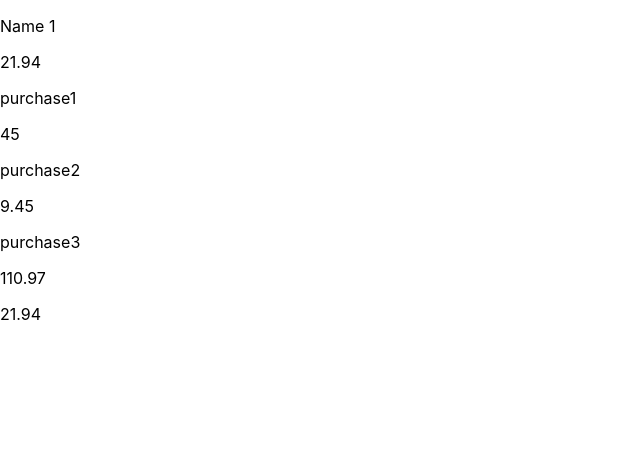
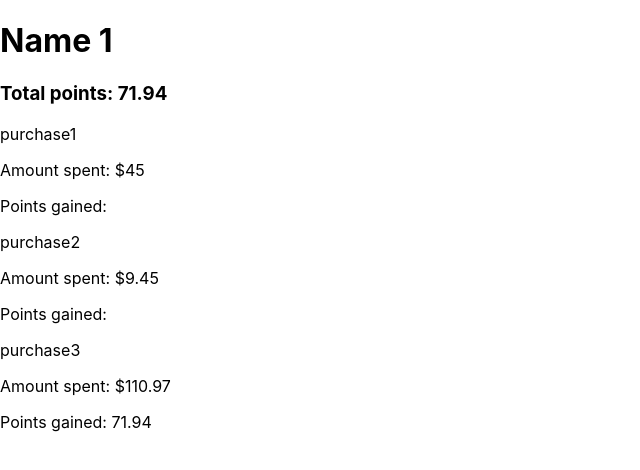
Before and after one commit to jjcalvo-nyu/points-calculator, a React (Create React App) app: page /user/1 in a window 1280 px wide. Shown: the top 470 px of the page, without its empty margins (0-640 px from the left). Built offline with nearby package versions, Linux system fonts and the light colour scheme.

Commit message:
algorithm fixes

```diff
--- a/src/components/Transaction.js
+++ b/src/components/Transaction.js
@@ -1,12 +1,17 @@
 import React from 'react'
 
 const Transaction = (props) => {
-    console.log(props.i)
     return (
-        <div>
-            <p>{props.i.purchase}</p>
-            <p>{props.i.cost}</p>
-            <p>{props.i.points}</p>
+        <div className='Transaction-container'>
+            <div>
+                <p>{props.i.purchase}</p>
+            </div>
+            <div>
+                <p>Amount spent: ${props.i.cost}</p>
+            </div>
+            <div>
+                <p>Points gained: {props.i.points}</p>
+            </div>
         </div>
     )
 }
--- a/src/components/UserPage.js
+++ b/src/components/UserPage.js
@@ -13,22 +13,24 @@ const UserPage = () => {
         for (let i = 0; i < transactions.length; i++){
             const cost = transactions[i].cost
             if (cost < 50) {
-            } else if (cost < 100 || cost === 100) {
+                points = points + 0
+            } else if ((cost > 50 && cost < 100) || cost === 100) {
                 points = points + (cost - 50)
                 user.transactions[i].points = (cost - 50).toFixed(2)
-            } else {
+            } else if (cost > 100){
                 points = points + ((cost - 100)*2)
-                user.transactions[i].points = ((cost - 100)*2).toFixed(2)
+                points = points + ((cost - (cost - 100)) - 50)
+                user.transactions[i].points = ((cost - 100)*2)
+                user.transactions[i].points = (user.transactions[i].points + ((cost - (cost - 100)) - 50)).toFixed(2)
             }
         }
         return points
     }
     user.points = calcPoints(user).toFixed(2)
-    console.log(user)
     return(
         <div>
-            <p>{user.name}</p>
-            <p>{user.points}</p>
+            <h1>{user.name}</h1>
+            <h3>Total points: {user.points}</h3>
             {user.transactions.map(i => (
                 <Transaction i={i} />
             ))}
--- a/src/components/Users.js
+++ b/src/components/Users.js
@@ -9,12 +9,13 @@ const Users = () => {
         let points = 0
         for (let i = 0; i < transactions.length; i++){
             const cost = transactions[i].cost
-
             if (cost < 50) {
-            } else if (cost < 100 || cost === 100) {
+                points = points + 0
+            } else if ((cost > 50 && cost < 100) || cost === 100) {
                 points = points + (cost - 50)
-            } else {
+            } else if (cost > 100){
                 points = points + ((cost - 100)*2)
+                points = points + ((cost - (cost - 100)) - 50)
             }
         }
         return points
```
